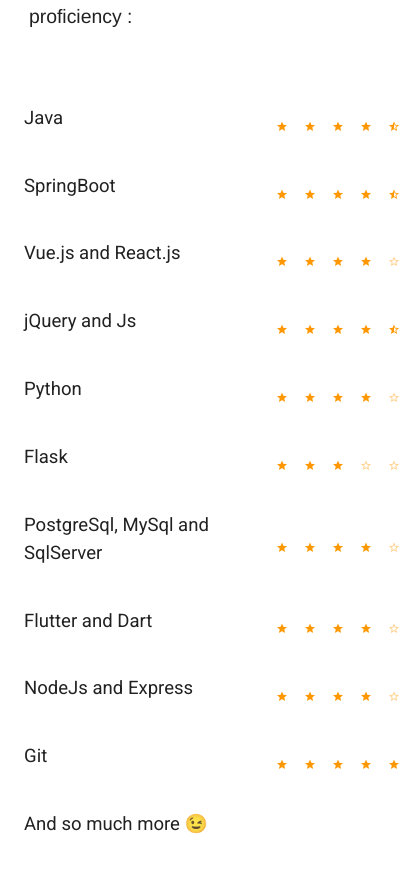
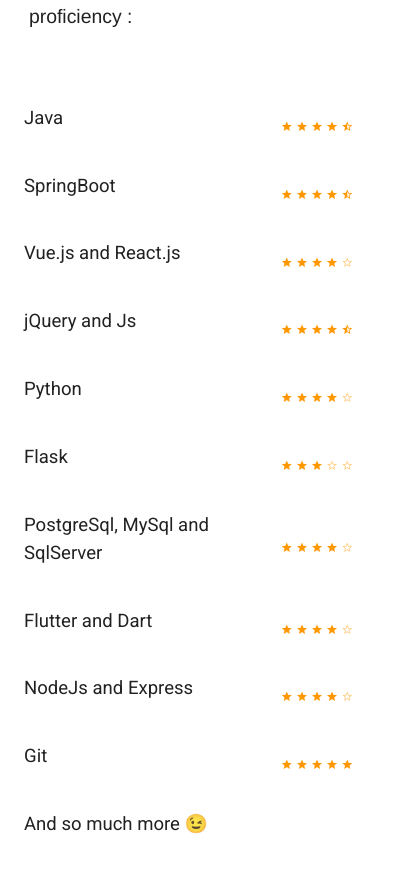
Before and after one commit to Barbary-Theo/Perso-hi-mate, a Vue app: page / in a window 390 px wide. Shown: the part 3511-4384 px from the top of the page, 420 px wide, since content can reach past the window. Built offline with nearby package versions, Linux system fonts and the light colour scheme.

Commit message:
(automatic commit by a script) fix for responsivity bis

```diff
--- a/src/components/HiMate.vue
+++ b/src/components/HiMate.vue
@@ -591,4 +591,8 @@
   text-align: left;
 }
 
+.v-rating .v-icon {
+  padding: 0.4vw !important;
+}
+
 </style>
```
